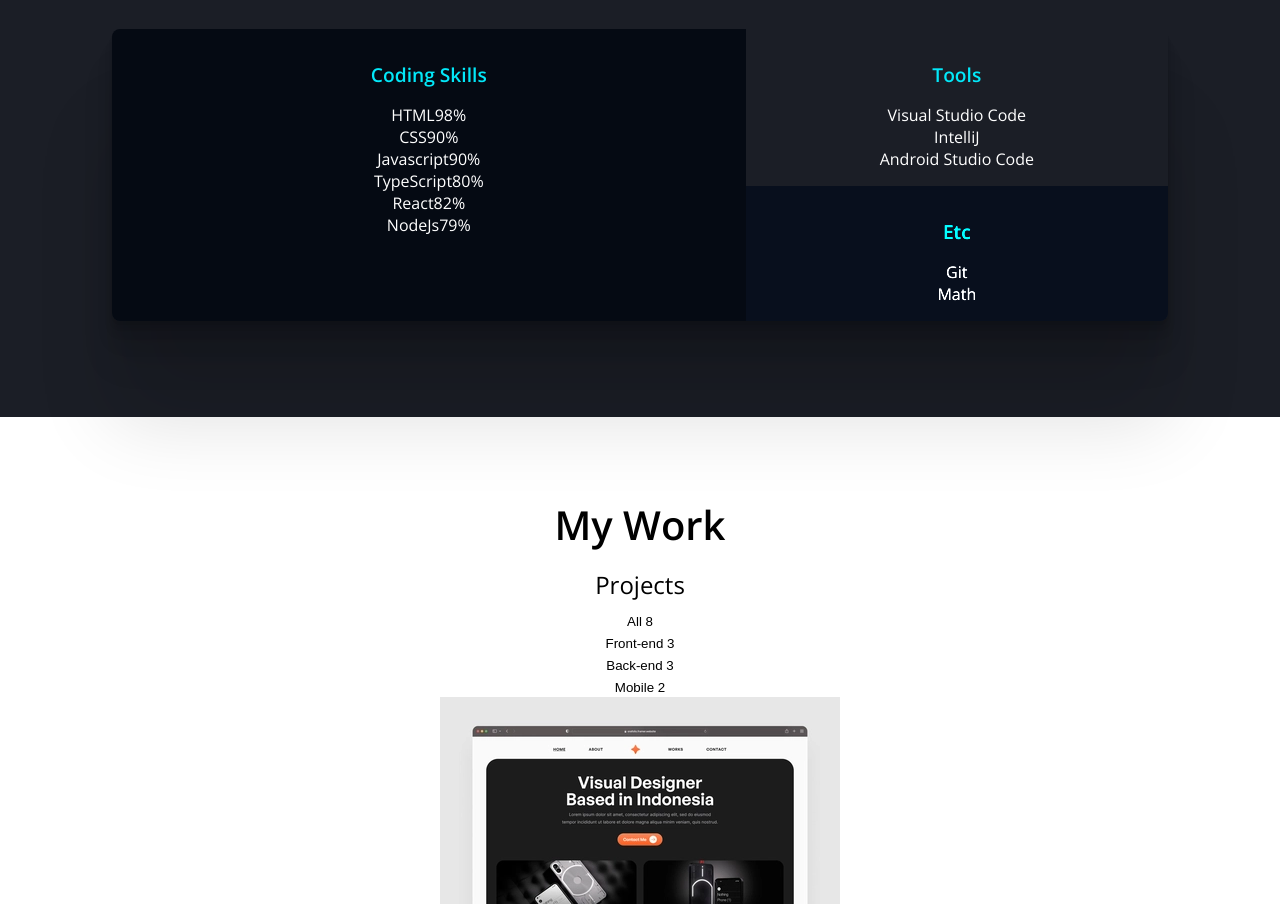
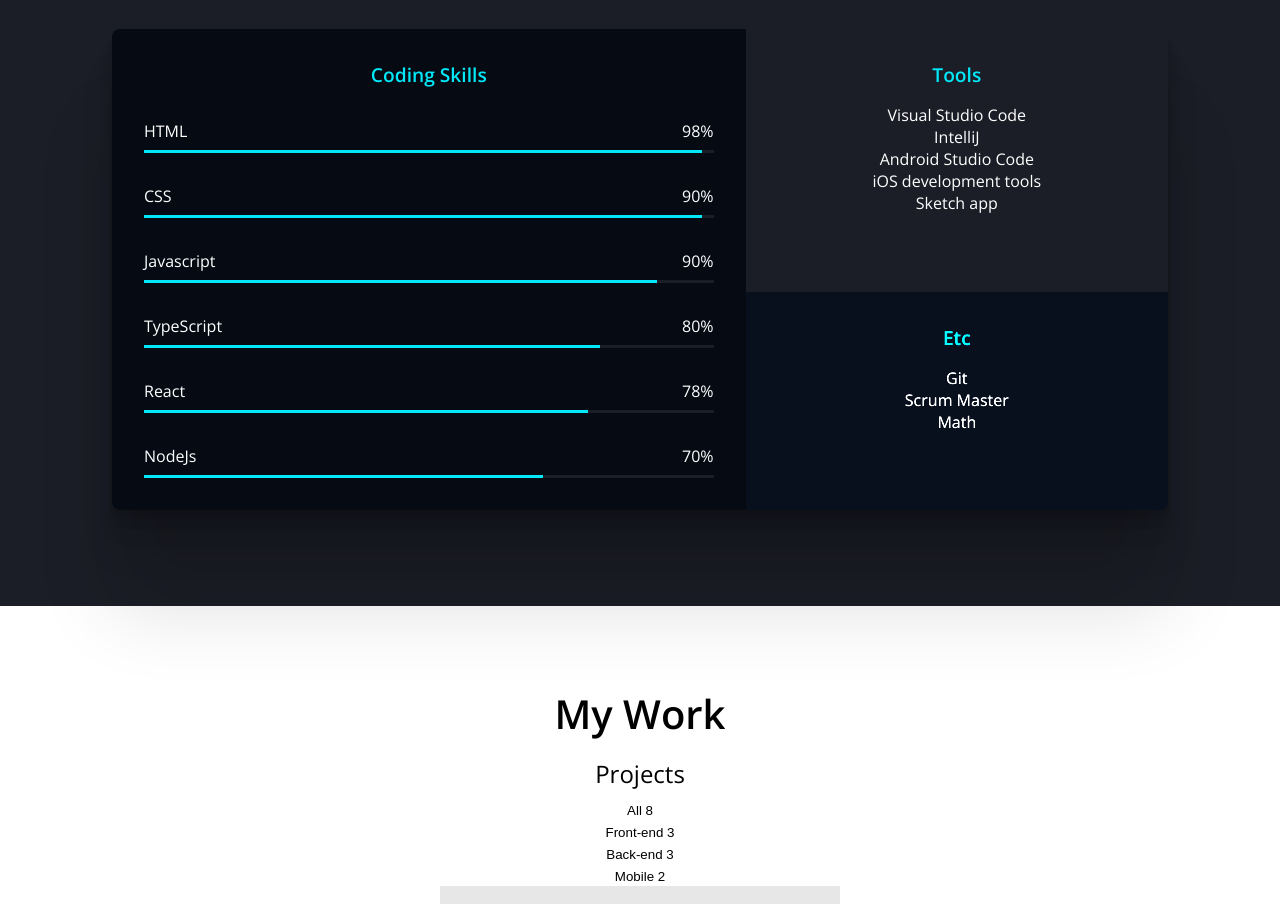
Before and after one commit to BaileysIrish/portfolio, a plain HTML site: page index.html in a window 1280 px wide. Shown: the part 1721-2625 px from the top of the page. Drawn offline with nearby package versions, Linux system fonts and the light colour scheme.

Commit message:
CSS-Skills-Bar

```diff
--- a/css/style.css
+++ b/css/style.css
@@ -15,9 +15,11 @@
   /* Size */
   --size-max-width: 1200px;
 }
+
 * {
   box-sizing: border-box;
 }
+
 body {
   font-family: "Open Sans", sans-serif;
   margin: 0;
@@ -35,6 +37,7 @@ ul {
   list-style: none;
   padding: 0;
 }
+
 a {
   text-decoration: none;
   color: var(--color-white);
@@ -45,6 +48,7 @@ button {
   outline: 0;
   border: 0;
 }
+
 button:focus {
   outline: 1px solid var(--color-accent);
 }
@@ -54,14 +58,17 @@ button:focus {
   padding: 4rem;
   text-align: center;
 }
+
 .title {
   font-size: 2.5rem;
   margin: 1rem 0;
 }
+
 .description {
   font-size: 1.5rem;
   margin: 0.5rem 0;
 }
+
 .max-container {
   max-width: var(--size-max-width);
   margin: auto;
@@ -77,6 +84,7 @@ button:focus {
   justify-content: space-between;
   align-items: center;
 }
+
 .header__logo {
   display: flex;
   align-items: center;
@@ -109,6 +117,7 @@ button:focus {
   border: 1px solid var(--color-accent);
   border-radius: 4px;
 }
+
 /* Home */
 #home {
   background-color: var(--color-primary);
@@ -130,6 +139,7 @@ button:focus {
   font-size: 3rem;
   margin-bottom: 1rem;
 }
+
 .home__title--strong {
   color: var(--color-accent);
 }
@@ -161,6 +171,7 @@ button:focus {
   gap: 1rem;
   margin: 2.5rem;
 }
+
 .major {
   background-color: var(--color-primary-variant);
   padding: 2rem 1rem;
@@ -169,12 +180,14 @@ button:focus {
   cursor: default;
   box-shadow: 4px 8px 8px rgba(0, 0, 0, 0.38);
 }
+
 .major_icon {
   font-size: 4rem;
   margin: 1rem 0;
   color: var(--color-accent);
   transition: all 300ms ease;
 }
+
 .major__title {
   font-size: 1.5rem;
   font-weight: bold;
@@ -188,15 +201,18 @@ button:focus {
 .jobs {
   text-align: start;
 }
+
 .job {
   display: flex;
   align-items: center;
   gap: 8px;
   margin-bottom: 1rem;
 }
+
 .job__name {
   color: var(--color-primary);
 }
+
 .job__period {
   color: var(--color-primary);
   font-size: 0.8rem;
@@ -224,6 +240,7 @@ button:focus {
     0 22.3px 17.9px rgba(0, 0, 0, 0.072), 0 41.8px 33.4px rgba(0, 0, 0, 0.086),
     0 100px 80px rgba(0, 0, 0, 0.12);
 }
+
 .skills__title {
   color: var(--color-accent);
   margin: 1rem 0;
@@ -239,8 +256,32 @@ button:focus {
 .skills__tools {
   padding: 1rem;
 }
+
 .skills__etc {
   padding: 1rem;
   background-color: var(--color-primary);
   filter: brightness(150%);
 }
+
+.bar {
+  display: flex;
+  flex-direction: column;
+  padding: 1rem;
+  gap: 0.5rem;
+}
+
+.bar__metadata {
+  display: flex;
+  justify-content: space-between;
+}
+
+.bar__bg {
+  width: 100%;
+  height: 3px;
+  background-color: var(--color-primary-variant);
+}
+
+.bar__value {
+  height: 3px;
+  background-color: var(--color-accent);
+}
--- a/index.html
+++ b/index.html
@@ -100,40 +100,40 @@
                     <seciton class="skills__coding">
                         <h3 class="skills__title">Coding Skills</h3>
                         <ul>
-                            <li>
-                                <div><span>HTML</span><span>98%</span></div>
-                                <div>
-                                    <div style="width: 98%"></div>
+                            <li class="bar">
+                                <div class="bar__metadata"><span>HTML</span><span>98%</span></div>
+                                <div class="bar__bg">
+                                    <div class="bar__value" style="width: 98%"></div>
                                 </div>
                             </li>
-                            <li>
-                                <div><span>CSS</span><span>90%</span></div>
-                                <div>
-                                    <div style="width: 98%"></div>
+                            <li class="bar">
+                                <div class="bar__metadata"><span>CSS</span><span>90%</span></div>
+                                <div class="bar__bg">
+                                    <div class="bar__value" style="width: 98%"></div>
                                 </div>
                             </li>
-                            <li>
-                                <div><span>Javascript</span><span>90%</span></div>
-                                <div>
-                                    <div style="width: 98%"></div>
+                            <li class="bar">
+                                <div class="bar__metadata"><span>Javascript</span><span>90%</span></div>
+                                <div class="bar__bg">
+                                    <div class="bar__value" style="width: 90%"></div>
                                 </div>
                             </li>
-                            <li>
-                                <div><span>TypeScript</span><span>80%</span></div>
-                                <div>
-                                    <div style="width: 98%"></div>
+                            <li class="bar">
+                                <div class="bar__metadata"><span>TypeScript</span><span>80%</span></div>
+                                <div class="bar__bg">
+                                    <div class="bar__value" style="width: 80%"></div>
                                 </div>
                             </li>
-                            <li>
-                                <div><span>React</span><span>82%</span></div>
-                                <div>
-                                    <div style="width: 98%"></div>
+                            <li class="bar">
+                                <div class="bar__metadata"><span>React</span><span>78%</span></div>
+                                <div class="bar__bg">
+                                    <div class="bar__value" style="width: 78%"></div>
                                 </div>
                             </li>
-                            <li>
-                                <div><span>NodeJs</span><span>79%</span></div>
-                                <div>
-                                    <div style="width: 98%"></div>
+                            <li class="bar">
+                                <div class="bar__metadata"><span>NodeJs</span><span>70%</span></div>
+                                <div class="bar__bg">
+                                    <div class="bar__value" style="width: 70%"></div>
                                 </div>
                             </li>
                         </ul>
@@ -144,12 +144,15 @@
                             <li>Visual Studio Code</li>
                             <li>IntelliJ</li>
                             <li>Android Studio Code</li>
+                            <li>iOS development tools</li>
+                            <li>Sketch app</li>
                         </ul>
                     </seciton>
                     <seciton class="skills__etc">
                         <h3 class="skills__title">Etc</h3>
                         <ul>
                             <li>Git</li>
+                            <li>Scrum Master</li>
                             <li>Math</li>
                         </ul>
                     </seciton>
```
